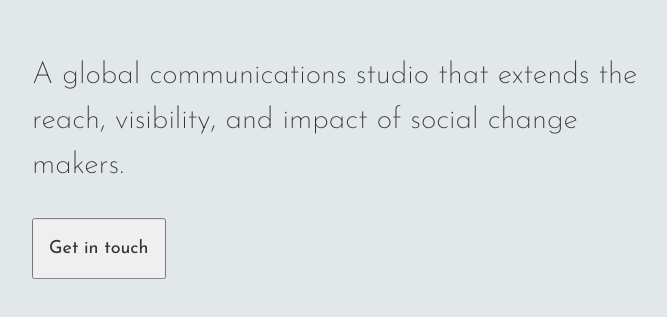
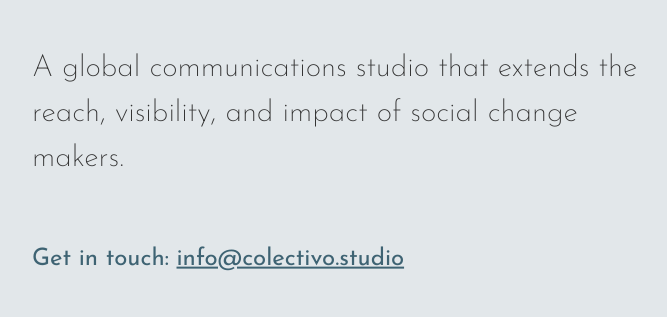
Before and after one commit to katfont/colectivo-primary-website, a plain HTML site: page index.html in a window 1280 px wide. Shown: the part 305-622 px from the top of the page, without its empty margins (288-955 px from the left). Drawn offline with Linux system fonts and the light colour scheme.

Commit message:
Update index.html

```diff
--- a/index.html
+++ b/index.html
@@ -12,7 +12,7 @@
   />
   <style>
     body,
-    h1 {
+    h1, h3 {
       font-family: "Josefin Sans", sans-serif;
     }
     body,
@@ -44,13 +44,14 @@
           impact of social change makers.
         </p>
 
-        <a href="mailto:lisarosesf@gmail.com?subject=Colectivo Inquiries"><button style="padding:1em;margin-top:1em;">
+        <!--<a href="mailto:lisarosesf@gmail.com?subject=Colectivo Inquiries"><button style="padding:1em;margin-top:1em;">
             <iclass="w3-button w3-light-grey w3-padding-large w3-margin-top"
               style="font-size: 1.2em; font-weight: 400;
               text-decoration:none; color:rgb(51, 51, 51);"></i
             >Get in touch
           </button></a
-        >
+        >-->
+        <h3 style="font-weight: 400; padding-top:3rem; color: rgb(62, 99, 115)">Get in touch: <a href="mailto:info@colectivo.studio?subject=Colectivo Inquiries">info@colectivo.studio</h3>
       </div>
     </div>
   </body>
```
